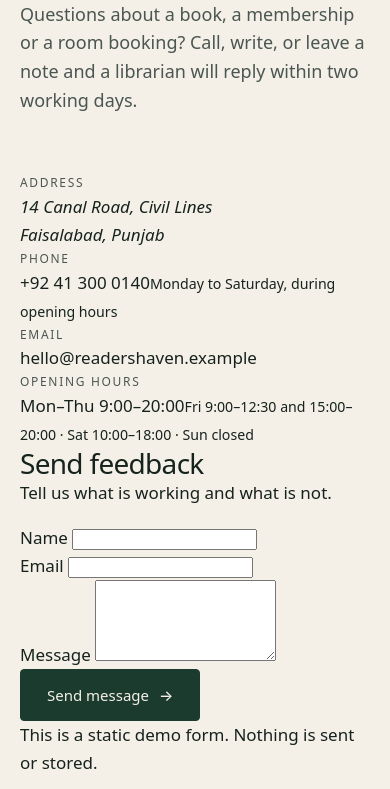
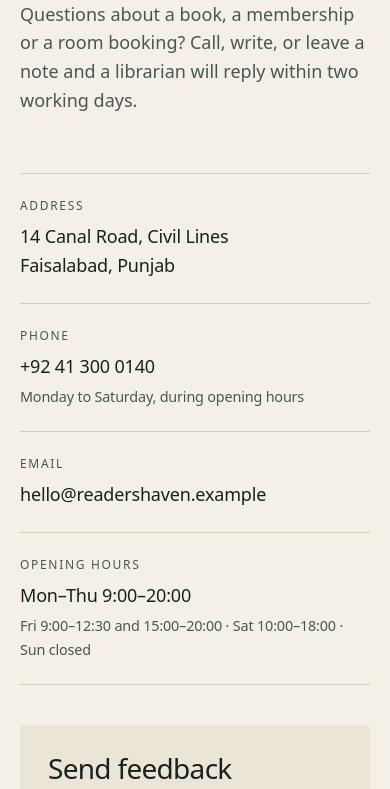
Before and after one commit to sajjal-jamil/readers_haven_library, a website: page src/contact.html in a window 390 px wide. Shown: the part 302-1091 px from the top of the page. Drawn offline with Linux system fonts and the light colour scheme; a web font is replaced by a local one.

Commit message:
style(contact): add contact styles and responsive media query
Closes #4

```diff
--- a/styles/style.css
+++ b/styles/style.css
@@ -236,7 +236,7 @@ a:focus-visible, button:focus-visible, input:focus-visible, textarea:focus-visib
   .plan:first-child { border-top: 0; }
   .plan .who { min-height: 0; }
   .rules-grid, .join-steps { grid-template-columns: 1fr; }
-
+}
 /* ---------- 8. Services ---------- */
 .service { display: grid; grid-template-columns: 72px 1.1fr 1fr; gap: clamp(20px, 4vw, 64px); padding: clamp(32px, 4.4vw, 56px) 0; border-top: 1px solid var(--line); }
 .services-list li:last-child .service { border-bottom: 1px solid var(--line); }
@@ -255,3 +255,34 @@ a:focus-visible, button:focus-visible, input:focus-visible, textarea:focus-visib
   .service { grid-template-columns: 1fr; gap: 20px; }
   .service .n { padding-top: 0; }
 }
+
+/* ---------- 9. Contact ---------- */
+.contact-grid { display: grid; grid-template-columns: 1fr 1.2fr; gap: clamp(40px, 8vw, 128px); align-items: start; }
+.reach > div { padding: 22px 0; border-top: 1px solid var(--line); }
+.reach > div:last-child { border-bottom: 1px solid var(--line); }
+.reach dt { margin-bottom: 6px; }
+.reach dd, .reach address { font-size: 1.125rem; font-style: normal; letter-spacing: -0.01em; }
+.reach a { border-bottom: 1px solid transparent; transition: border-color .2s ease, color .2s ease; }
+.reach a:hover { color: var(--clay); border-color: var(--clay); }
+.reach small { display: block; color: var(--ink-2); font-size: 0.9rem; margin-top: 4px; }
+
+.form-panel { background: var(--paper-2); padding: clamp(28px, 4vw, 52px); border-radius: var(--radius); }
+.form-panel h2 { font-size: 1.75rem; margin-bottom: 8px; }
+.form-panel > p { color: var(--ink-2); margin-bottom: 36px; font-size: 0.96rem; }
+.field { margin-bottom: 28px; }
+.field label { display: block; margin-bottom: 4px; font-size: 0.8125rem; font-weight: 500; letter-spacing: 0.04em; color: var(--ink-2); }
+.field input, .field textarea {
+  width: 100%; padding: 10px 0 12px;
+  background: transparent; color: var(--ink);
+  border: 0; border-bottom: 1px solid #9aa39c; border-radius: 0;
+  font: inherit; font-size: 1.0625rem;
+  transition: border-color .2s ease, box-shadow .2s ease;
+}
+.field textarea { resize: vertical; min-height: 120px; line-height: 1.55; }
+.field input:focus, .field textarea:focus { outline: 0; border-color: var(--forest); box-shadow: 0 1px 0 var(--forest); }
+.form-note { margin: 18px 0 0; font-size: 0.8125rem; color: var(--ink-2); }
+
+/* Contact responsive */
+@media (max-width: 860px) {
+  .contact-grid { grid-template-columns: 1fr; }
+}
```
